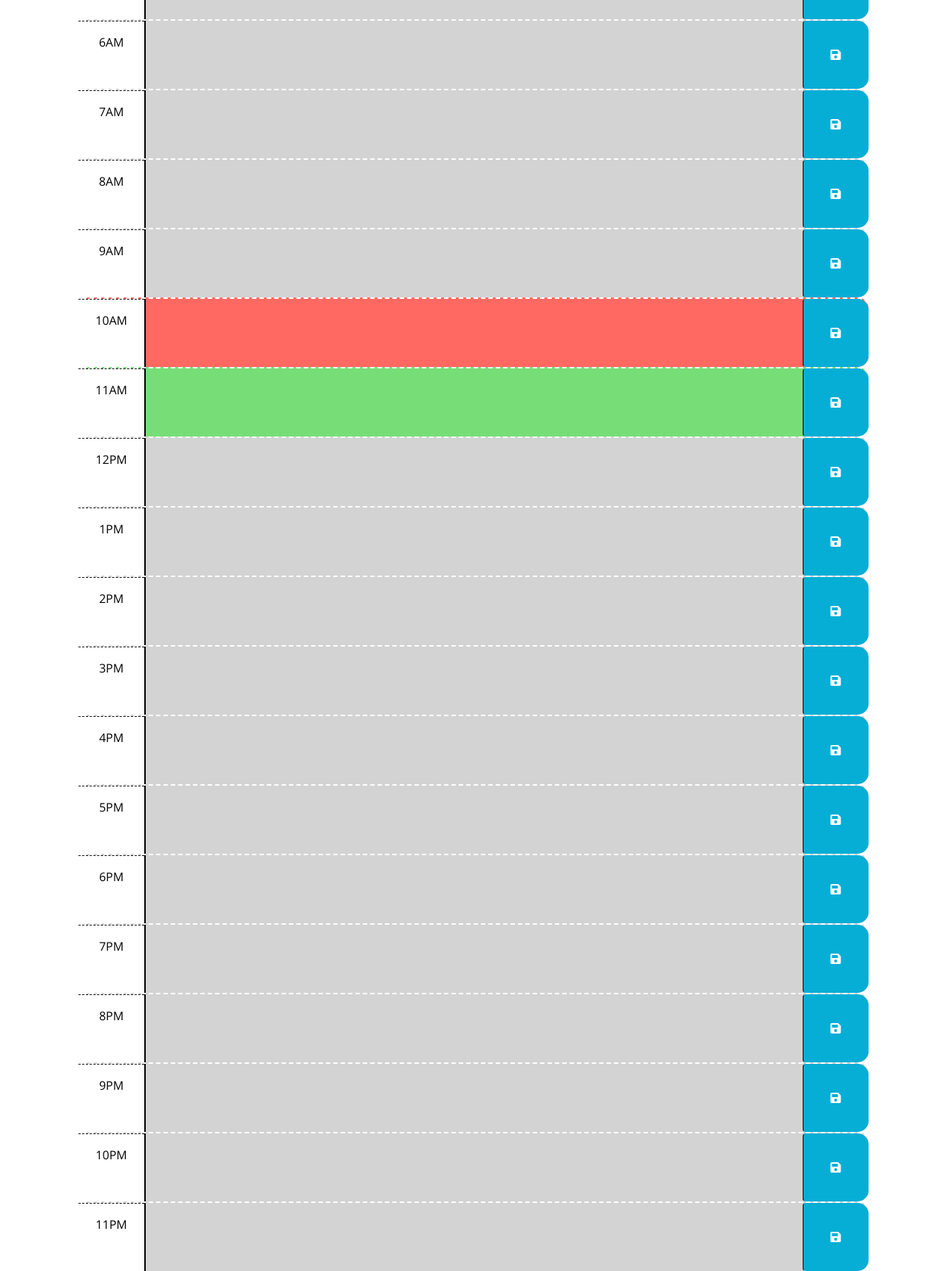
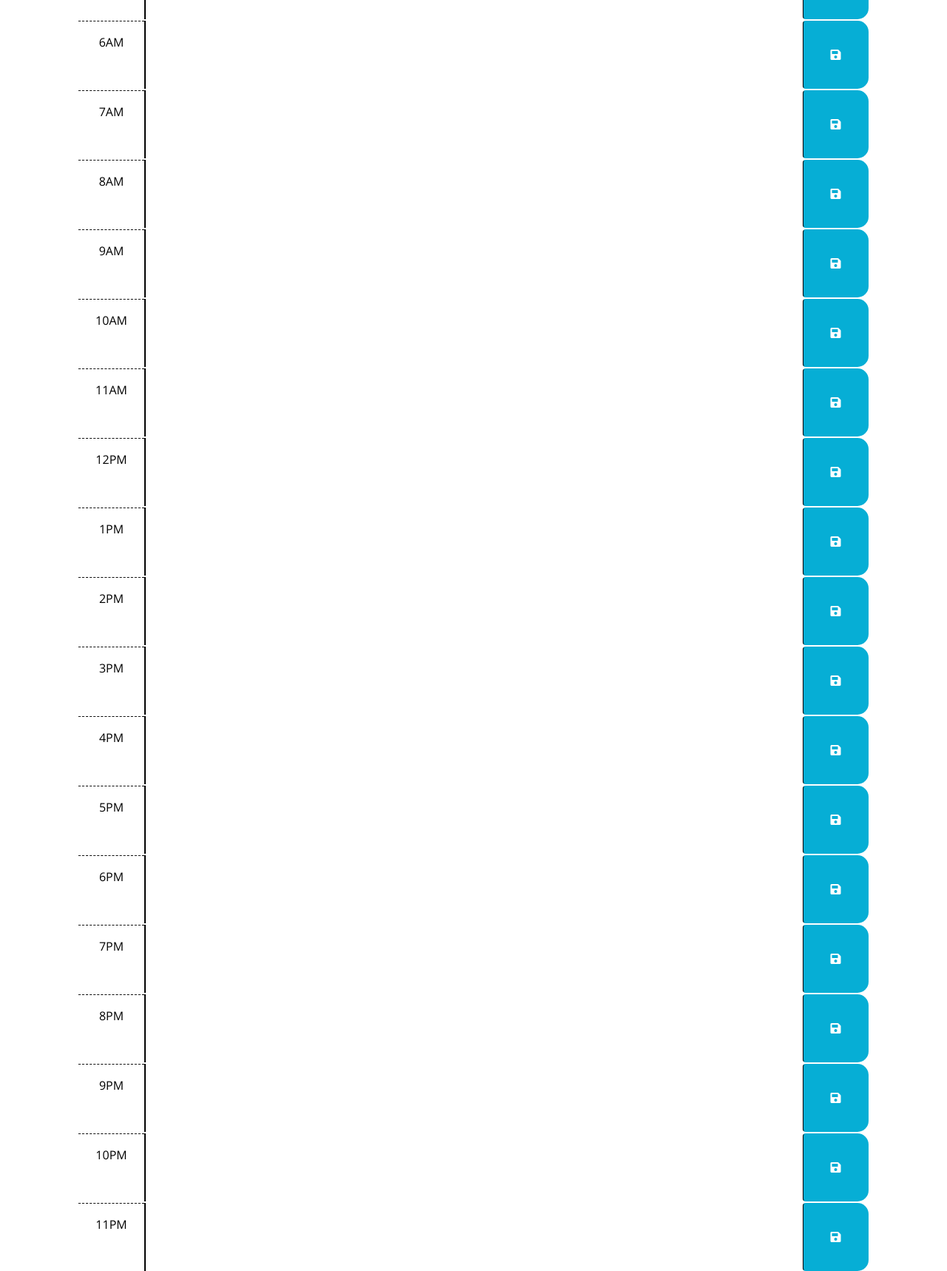
Before and after one commit to Jacob-Jeffries/m5c, a plain HTML site: page Develop/index.html in a window 1280 px wide. Shown: the part 840-2558 px from the top of the page at 74% size. Drawn offline with nearby package versions, Linux system fonts and the light colour scheme.

Commit message:
created unique ID's for each hour row, removed past, present, future classes

```diff
--- a/Develop/index.html
+++ b/Develop/index.html
@@ -40,7 +40,7 @@
         -->
 
 
-        <div id="hour-9" class="row time-block past">
+        <div id="hour-0" class="row time-block">
           <div class="col-2 col-md-1 hour text-center py-3">12AM</div>
           <textarea class="col-8 col-md-10 description" rows="3"> </textarea>
           <button class="btn saveBtn col-2 col-md-1" aria-label="save">
@@ -48,7 +48,7 @@
           </button>
         </div>
 
-        <div id="hour-9" class="row time-block past">
+        <div id="hour-1" class="row time-block">
           <div class="col-2 col-md-1 hour text-center py-3">1AM</div>
           <textarea class="col-8 col-md-10 description" rows="3"> </textarea>
           <button class="btn saveBtn col-2 col-md-1" aria-label="save">
@@ -56,7 +56,7 @@
           </button>
         </div>
 
-        <div id="hour-9" class="row time-block past">
+        <div id="hour-2" class="row time-block">
           <div class="col-2 col-md-1 hour text-center py-3">2AM</div>
           <textarea class="col-8 col-md-10 description" rows="3"> </textarea>
           <button class="btn saveBtn col-2 col-md-1" aria-label="save">
@@ -64,7 +64,7 @@
           </button>
         </div>
 
-        <div id="hour-9" class="row time-block past">
+        <div id="hour-3" class="row time-block">
           <div class="col-2 col-md-1 hour text-center py-3">3AM</div>
           <textarea class="col-8 col-md-10 description" rows="3"> </textarea>
           <button class="btn saveBtn col-2 col-md-1" aria-label="save">
@@ -72,7 +72,7 @@
           </button>
         </div>
 
-        <div id="hour-9" class="row time-block past">
+        <div id="hour-4" class="row time-block">
           <div class="col-2 col-md-1 hour text-center py-3">4AM</div>
           <textarea class="col-8 col-md-10 description" rows="3"> </textarea>
           <button class="btn saveBtn col-2 col-md-1" aria-label="save">
@@ -80,7 +80,7 @@
           </button>
         </div>
 
-        <div id="hour-9" class="row time-block past">
+        <div id="hour-5" class="row time-block">
           <div class="col-2 col-md-1 hour text-center py-3">5AM</div>
           <textarea class="col-8 col-md-10 description" rows="3"> </textarea>
           <button class="btn saveBtn col-2 col-md-1" aria-label="save">
@@ -88,7 +88,7 @@
           </button>
         </div>
 
-        <div id="hour-9" class="row time-block past">
+        <div id="hour-6" class="row time-block">
           <div class="col-2 col-md-1 hour text-center py-3">6AM</div>
           <textarea class="col-8 col-md-10 description" rows="3"> </textarea>
           <button class="btn saveBtn col-2 col-md-1" aria-label="save">
@@ -96,7 +96,7 @@
           </button>
         </div>
 
-        <div id="hour-9" class="row time-block past">
+        <div id="hour-7" class="row time-block">
           <div class="col-2 col-md-1 hour text-center py-3">7AM</div>
           <textarea class="col-8 col-md-10 description" rows="3"> </textarea>
           <button class="btn saveBtn col-2 col-md-1" aria-label="save">
@@ -104,7 +104,7 @@
           </button>
         </div>
 
-        <div id="hour-9" class="row time-block past">
+        <div id="hour-8" class="row time-block">
           <div class="col-2 col-md-1 hour text-center py-3">8AM</div>
           <textarea class="col-8 col-md-10 description" rows="3"> </textarea>
           <button class="btn saveBtn col-2 col-md-1" aria-label="save">
@@ -113,7 +113,7 @@
         </div>
 
       <!-- Example of a past time block. The "past" class adds a gray background color. -->
-      <div id="hour-9" class="row time-block past">
+      <div id="hour-9" class="row time-block">
         <div class="col-2 col-md-1 hour text-center py-3">9AM</div>
         <textarea class="col-8 col-md-10 description" rows="3"> </textarea>
         <button class="btn saveBtn col-2 col-md-1" aria-label="save">
@@ -122,7 +122,7 @@
       </div>
 
       <!-- Example of a a present time block. The "present" class adds a red background color. -->
-      <div id="hour-10" class="row time-block present">
+      <div id="hour-10" class="row time-block">
         <div class="col-2 col-md-1 hour text-center py-3">10AM</div>
         <textarea class="col-8 col-md-10 description" rows="3"> </textarea>
         <button class="btn saveBtn col-2 col-md-1" aria-label="save">
@@ -131,7 +131,7 @@
       </div>
 
       <!-- Example of a future time block. The "future" class adds a green background color. -->
-      <div id="hour-11" class="row time-block future">
+      <div id="hour-11" class="row time-block">
         <div class="col-2 col-md-1 hour text-center py-3">11AM</div>
         <textarea class="col-8 col-md-10 description" rows="3"> </textarea>
         <button class="btn saveBtn col-2 col-md-1" aria-label="save">
@@ -139,7 +139,7 @@
         </button>
       </div>
 
-      <div id="hour-9" class="row time-block past">
+      <div id="hour-12" class="row time-block">
         <div class="col-2 col-md-1 hour text-center py-3">12PM</div>
         <textarea class="col-8 col-md-10 description" rows="3"> </textarea>
         <button class="btn saveBtn col-2 col-md-1" aria-label="save">
@@ -147,7 +147,7 @@
         </button>
       </div>
 
-      <div id="hour-9" class="row time-block past">
+      <div id="hour-13" class="row time-block">
         <div class="col-2 col-md-1 hour text-center py-3">1PM</div>
         <textarea class="col-8 col-md-10 description" rows="3"> </textarea>
         <button class="btn saveBtn col-2 col-md-1" aria-label="save">
@@ -155,7 +155,7 @@
         </button>
       </div>
 
-      <div id="hour-9" class="row time-block past">
+      <div id="hour-14" class="row time-block">
         <div class="col-2 col-md-1 hour text-center py-3">2PM</div>
         <textarea class="col-8 col-md-10 description" rows="3"> </textarea>
         <button class="btn saveBtn col-2 col-md-1" aria-label="save">
@@ -163,7 +163,7 @@
         </button>
       </div>
 
-      <div id="hour-9" class="row time-block past">
+      <div id="hour-15" class="row time-block">
         <div class="col-2 col-md-1 hour text-center py-3">3PM</div>
         <textarea class="col-8 col-md-10 description" rows="3"> </textarea>
         <button class="btn saveBtn col-2 col-md-1" aria-label="save">
@@ -171,7 +171,7 @@
         </button>
       </div>
 
-      <div id="hour-9" class="row time-block past">
+      <div id="hour-16" class="row time-block">
         <div class="col-2 col-md-1 hour text-center py-3">4PM</div>
         <textarea class="col-8 col-md-10 description" rows="3"> </textarea>
         <button class="btn saveBtn col-2 col-md-1" aria-label="save">
@@ -179,7 +179,7 @@
         </button>
       </div>
 
-      <div id="hour-9" class="row time-block past">
+      <div id="hour-17" class="row time-block">
         <div class="col-2 col-md-1 hour text-center py-3">5PM</div>
         <textarea class="col-8 col-md-10 description" rows="3"> </textarea>
         <button class="btn saveBtn col-2 col-md-1" aria-label="save">
@@ -187,7 +187,7 @@
         </button>
       </div>
 
-      <div id="hour-9" class="row time-block past">
+      <div id="hour-18" class="row time-block">
         <div class="col-2 col-md-1 hour text-center py-3">6PM</div>
         <textarea class="col-8 col-md-10 description" rows="3"> </textarea>
         <button class="btn saveBtn col-2 col-md-1" aria-label="save">
@@ -195,7 +195,7 @@
         </button>
       </div>
 
-      <div id="hour-9" class="row time-block past">
+      <div id="hour-19" class="row time-block">
         <div class="col-2 col-md-1 hour text-center py-3">7PM</div>
         <textarea class="col-8 col-md-10 description" rows="3"> </textarea>
         <button class="btn saveBtn col-2 col-md-1" aria-label="save">
@@ -203,7 +203,7 @@
         </button>
       </div>
 
-      <div id="hour-9" class="row time-block past">
+      <div id="hour-20" class="row time-block">
         <div class="col-2 col-md-1 hour text-center py-3">8PM</div>
         <textarea class="col-8 col-md-10 description" rows="3"> </textarea>
         <button class="btn saveBtn col-2 col-md-1" aria-label="save">
@@ -211,7 +211,7 @@
         </button>
       </div>
 
-      <div id="hour-9" class="row time-block past">
+      <div id="hour21" class="row time-block">
         <div class="col-2 col-md-1 hour text-center py-3">9PM</div>
         <textarea class="col-8 col-md-10 description" rows="3"> </textarea>
         <button class="btn saveBtn col-2 col-md-1" aria-label="save">
@@ -219,7 +219,7 @@
         </button>
       </div>
 
-      <div id="hour-9" class="row time-block past">
+      <div id="hour-22" class="row time-block">
         <div class="col-2 col-md-1 hour text-center py-3">10PM</div>
         <textarea class="col-8 col-md-10 description" rows="3"> </textarea>
         <button class="btn saveBtn col-2 col-md-1" aria-label="save">
@@ -227,7 +227,7 @@
         </button>
       </div>
 
-      <div id="hour-9" class="row time-block past">
+      <div id="hour-23" class="row time-block">
         <div class="col-2 col-md-1 hour text-center py-3">11PM</div>
         <textarea class="col-8 col-md-10 description" rows="3"> </textarea>
         <button class="btn saveBtn col-2 col-md-1" aria-label="save">
```
